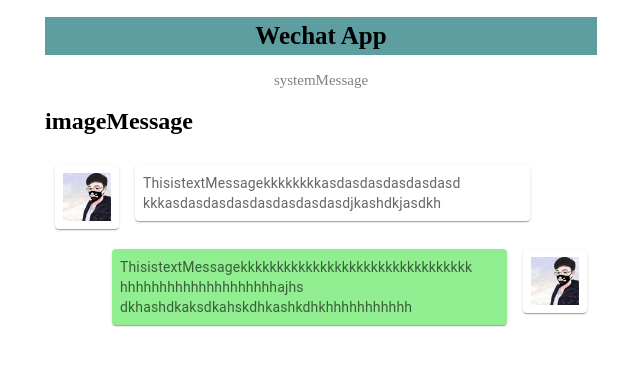
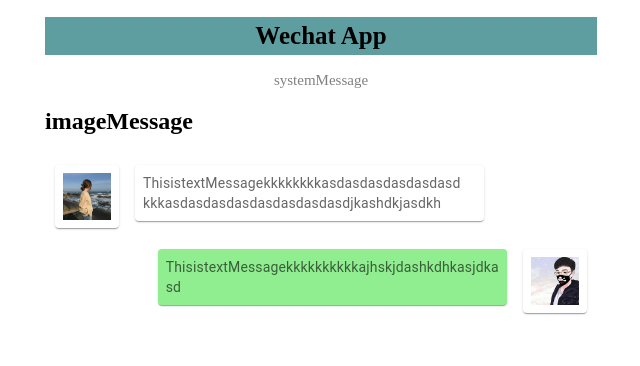
Before and after one commit to binqisun/react-Wechat, a React (Create React App) app: page / in a window 1280 px wide. Shown: the top 366 px of the page, without its empty margins (319-959 px from the left). Built offline with nearby package versions, Linux system fonts and the light colour scheme.

Commit message:
small push

```diff
--- a/src/components/textMessage/textMessage.js
+++ b/src/components/textMessage/textMessage.js
@@ -25,10 +25,10 @@
         <Grid container spacing={2} wrap="nowrap">
           <Grid item sx={{ width: 80, height: 80 }}>
             <Item>
-              <Img alt="User" src="../me.jpeg" />
+              <Img alt="User" src="../her.jpeg" />
             </Item>
           </Grid>
-          <Grid item xs={9} zeroMinWidth>
+          <Grid item xs={8} zeroMinWidth>
             <Item style={{ overflowWrap: "break-word" }}>
               ThisistextMessagekkkkkkkkasdasdasdasdasdasd
               kkkasdasdasdasdasdasdasdasdjkashdkjasdkh
@@ -39,15 +39,14 @@
       <div></div>
       <div className="meTextMessage">
         <Grid container spacing={2} justifyContent="flex-end" wrap="nowrap">
-          <Grid item xs={9} zeroMinWidth>
+          <Grid item xs={8} zeroMinWidth>
             <Item
               style={{
                 overflowWrap: "break-word",
                 backgroundColor: "#90EE90"
               }}
             >
-              ThisistextMessagekkkkkkkkkkkkkkkkkkkkkkkkkkkkkkkk
-              hhhhhhhhhhhhhhhhhhhhajhs dkhashdkaksdkahskdhkashkdhkhhhhhhhhhhh
+              ThisistextMessagekkkkkkkkkkajhskjdashkdhkasjdkasd
             </Item>
           </Grid>
           <Grid item sx={{ width: 80, height: 80 }}>
```
